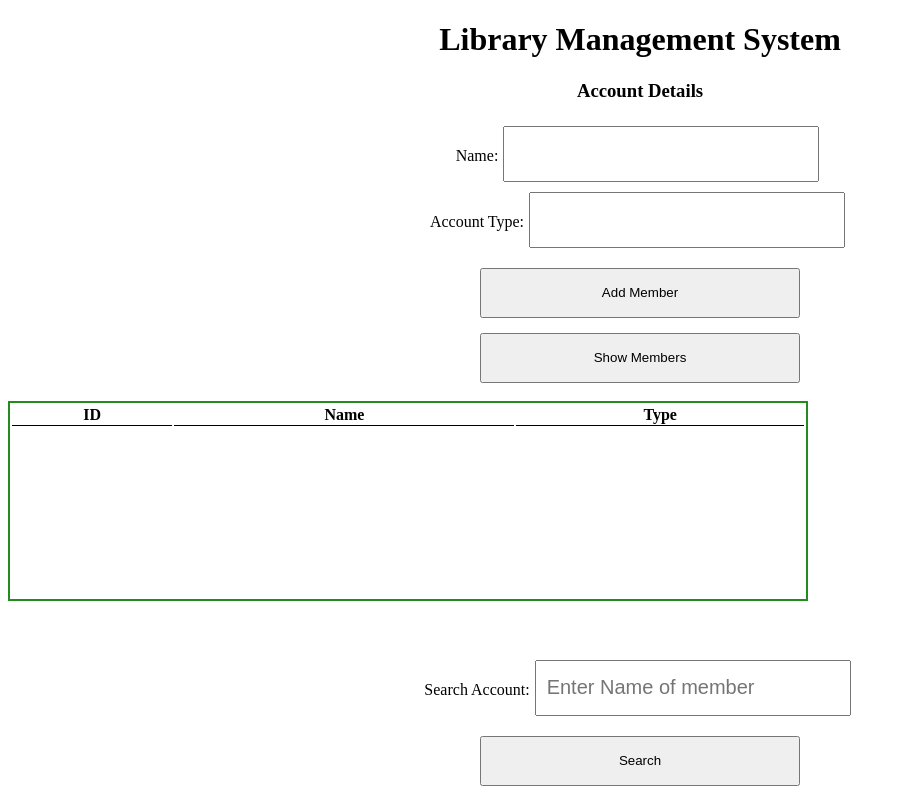
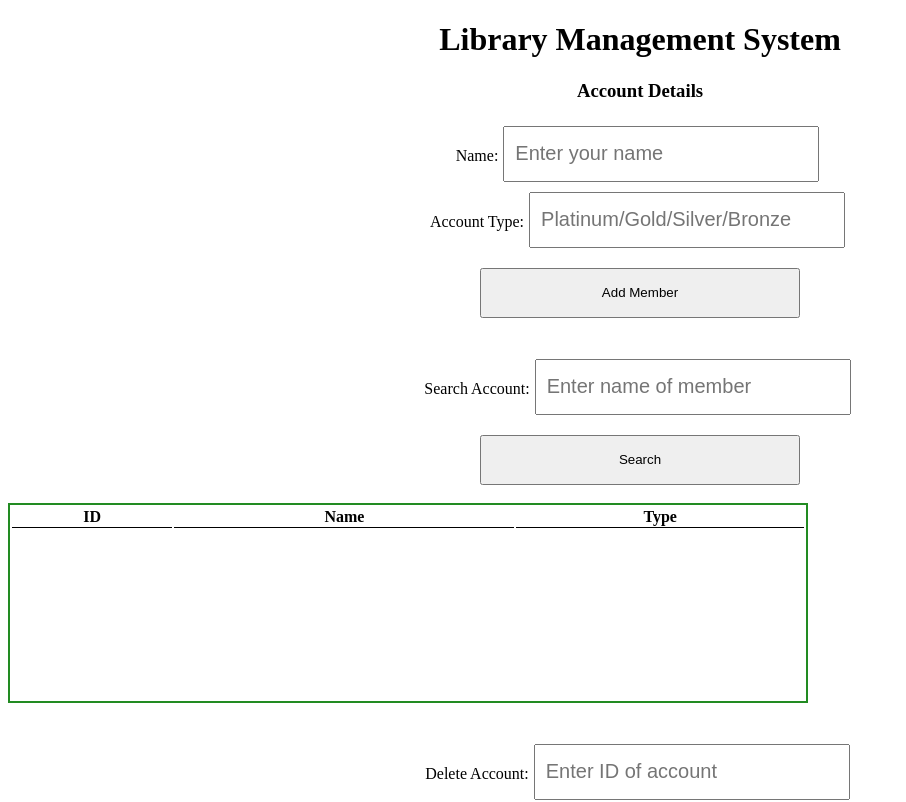
Before and after one commit to Arvind2002/DBS_lms, a React (Create React App) app in the folder frontend/: page / in a window 1280 px wide. Shown: the top 802 px of the page, without its empty margins (0-906 px from the left). Built offline with nearby package versions, Linux system fonts and the light colour scheme.

Commit message:
delet feature

```diff
--- a/frontend/src/App.js
+++ b/frontend/src/App.js
@@ -8,8 +8,9 @@ import {book_columns} from './components/book-columns'
 
 function App() {
   const [memName, setMemName] = useState("");
+  const [deleteID,setMemDeleteID] = useState(0);
   const [type, setType] = useState("");
-  const [memList, setMemList] = useState([]);
+  //const [memList, setMemList] = useState([]);
   const [memSearchName, setMemSearchName] = useState("");
   const [memSearchNameList, setMemSearchList] = useState([]);
 
@@ -28,14 +29,14 @@ function App() {
     });
   };
 
- const getMembers = () =>{
-   console.log("In getMembers() function")
-    Axios.get("http://localhost:3001/show_members").then((response) => {
-      setMemList(response.data);
-    });
-  }
-
-
+  const deleteMember = () => {
+  Axios.post("http://localhost:3001/delete_acc", {
+    deleteID: deleteID,
+  }).then(() => {
+    alert("Account deleted!");
+    console.log("successfully deleted");
+  });
+};
 
   const searchMembers = () =>{
     console.log(memSearchName)
@@ -53,10 +54,12 @@ function App() {
   <BasicTable columns={???} data={???}/>
   ) in between some divs to make the table work*/
 
-  const memData = React.useMemo(() => memList);
+  //const memData = React.useMemo(() => memList);
   const searchAccData = React.useMemo(()=>memSearchNameList);
   return (
+
     <div className="App">
+
       <h1>Library Management System</h1>
       <h3>Account Details</h3>
 
@@ -65,6 +68,7 @@ function App() {
         <input
           type = "text"
           name = "memName"
+          placeholder = "Enter your name"
           onChange={(event) => {
             setMemName(event.target.value);
           }}
@@ -75,6 +79,7 @@ function App() {
         <input
           type = "text"
           name = "type"
+          placeholder = "Platinum/Gold/Silver/Bronze"
           onChange={(event) => {
             setType(event.target.value);
           }}
@@ -83,18 +88,13 @@ function App() {
         <br></br>
         <button onClick={addMember}>Add Member</button>
         <br></br>
-        <button onClick={getMembers}>Show Members</button>
-        <br></br>
-        <br></br>
-        <BasicTable columns={acc_columns} data={memData}/>
-        <br></br>
         <br></br>
         <br></br>
         <label>Search Account:</label>
         <input
           type = "text"
           name = "memSearchName"
-          placeholder = "Enter Name of member"
+          placeholder = "Enter name of member"
           onChange={(event) => {
             setMemSearchName(event.target.value);
           }}
@@ -105,6 +105,19 @@ function App() {
         <br></br>
         <BasicTable columns={acc_columns} data= {searchAccData}/>
         <br></br>
+        <br></br>
+        <label>Delete Account:</label>
+        <input
+          type = "text"
+          name = "type"
+          placeholder = "Enter ID of account"
+          onChange={(event) => {
+            setMemDeleteID(event.target.value);
+          }}
+        />
+
+        <br></br>
+        <button onClick={deleteMember}>Delete Member</button>
       </div>
     </div>
   );
```
Also changed, not shown: 1 other file (tests, documents, lock files or other folders).
